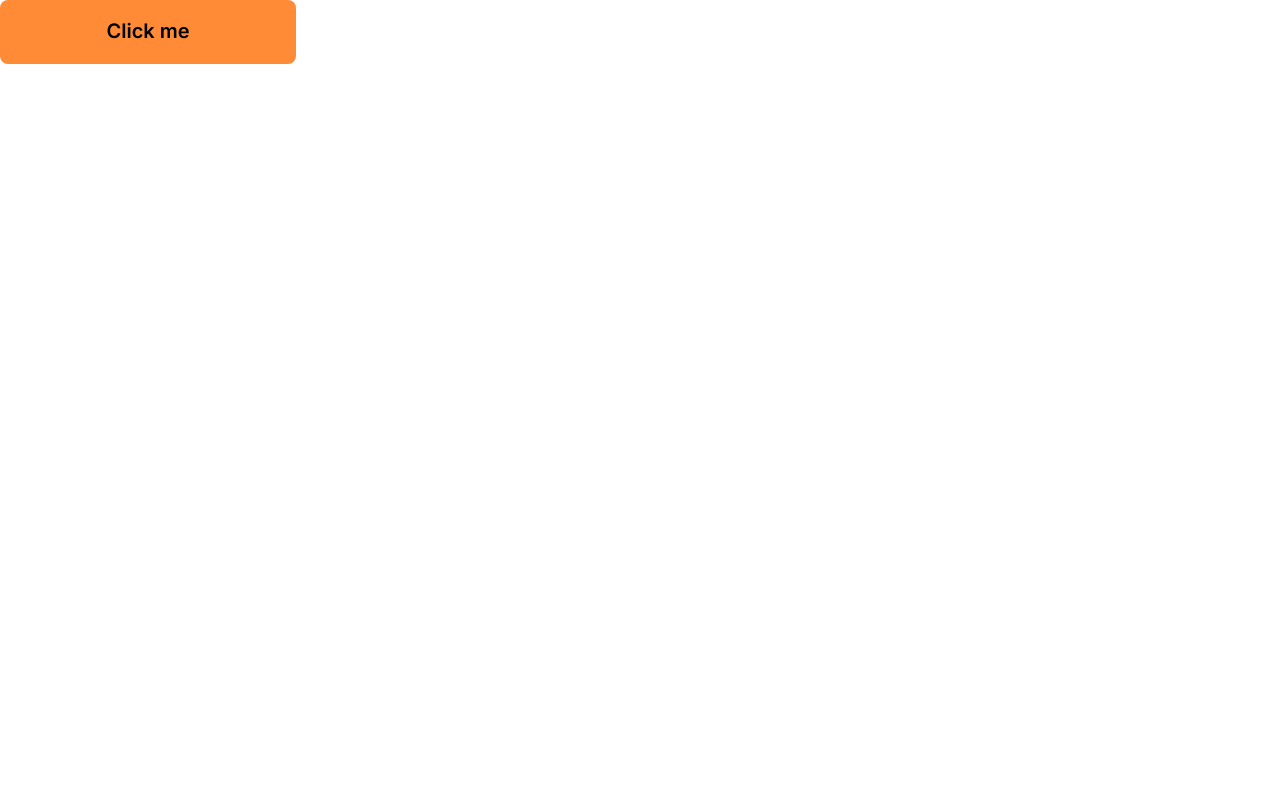
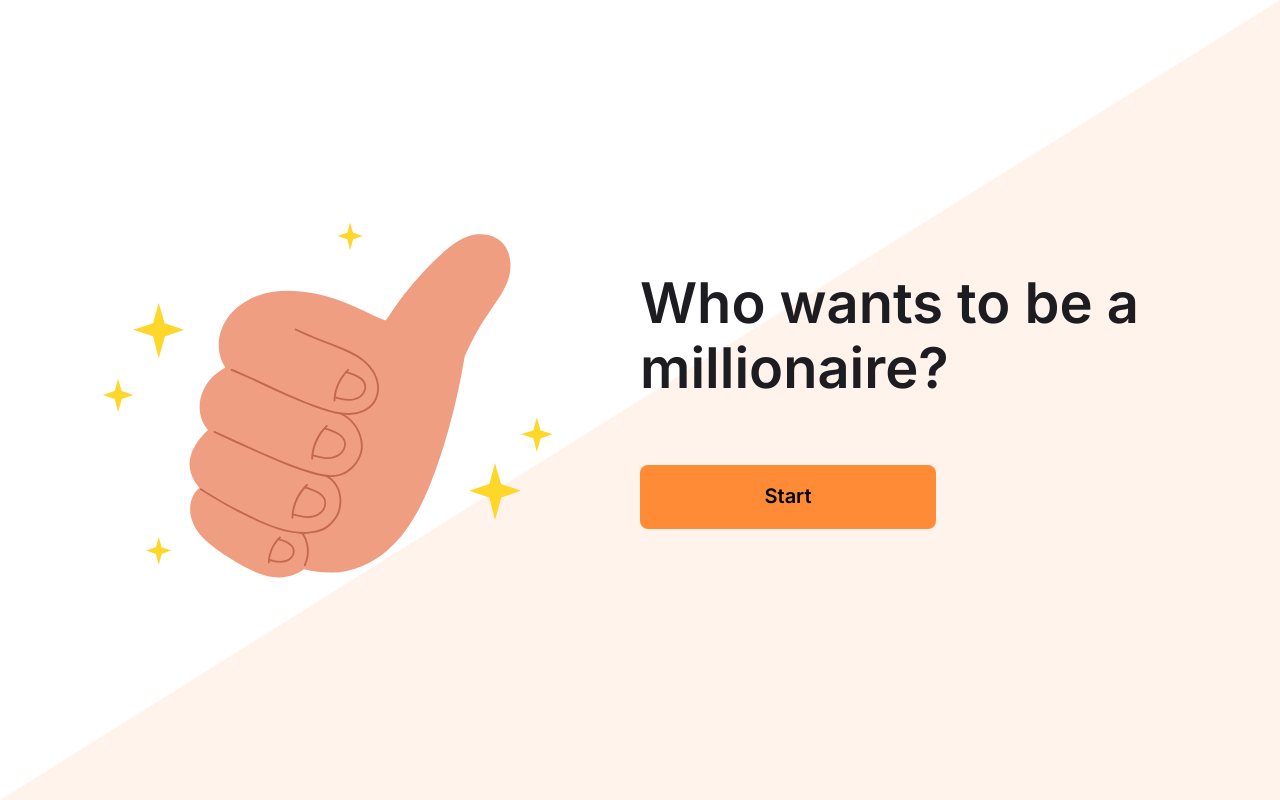
Before and after one commit to wwladislavv/WWBM, a Next.js app: page / in a window 1280 px wide. Built offline with nearby package versions, Linux system fonts and the light colour scheme.

Commit message:
add initial home page

```diff
--- a/src/app/components/button/index.tsx
+++ b/src/app/components/button/index.tsx
@@ -3,16 +3,20 @@ import type { ButtonHTMLAttributes } from 'react';
 import './style.css';
 
 type Props = ButtonHTMLAttributes<HTMLButtonElement> & {
-    onClick: () => void;
     text: string;
+    className?: string;
 };
 
-function Button({ onClick, text }: Props) {
+function Button({ text, className }: Props) {
     return (
-        <button className="button" type="button" onClick={onClick}>
+        <button className={`${className} button`} type="button">
             {text}
         </button>
     );
 }
 
+Button.defaultProps = {
+    className: '',
+};
+
 export default Button;
--- a/src/app/components/button/style.css
+++ b/src/app/components/button/style.css
@@ -1,4 +1,5 @@
 .button {
+    display: block;
     max-width: 288px;
     width: 100%;
     height: 48px;
--- a/src/app/globals.css
+++ b/src/app/globals.css
@@ -28,7 +28,13 @@ body {
     overflow-x: hidden;
 }
 
+html {
+    height: 100vh;
+    overflow-y: hidden;
+}
+
 body {
+    height: 100%;
     color: var(--color-black);
     background: var(--color-white);
 }
--- /dev/null
+++ b/src/app/page.module.css
@@ -0,0 +1,72 @@
+.home {
+    position: relative;
+    z-index: 1;
+    display: flex;
+    flex-direction: column;
+    align-items: center;
+    justify-content: center;
+    width: 100%;
+    height: 100%;
+
+    background: linear-gradient(
+        to bottom right,
+        var(--color-white),
+        var(--color-white) 50%,
+        var(--color-orange-lighter) 50%,
+        var(--color-orange-lighter)
+    );
+}
+
+.illustration {
+    position: relative;
+    z-index: 1;
+    width: 196.855px;
+    height: 155.461px;
+    margin: 18px 45.745px 18.539px 45.4px;
+}
+
+.content {
+}
+
+.title {
+    margin: 24px 0 102px 0;
+    font-size: 32px;
+    font-style: normal;
+    font-weight: 600;
+    line-height: 116%;
+    text-align: center;
+}
+
+.control {
+    margin: 0 auto;
+}
+
+@media screen and (min-width: 768px) {
+    .home {
+        flex-direction: row;
+    }
+
+    .illustration {
+        width: 451.609px;
+        height: 356.589px;
+        margin: 5.206px 86.591px 5.206px 85.8px;
+    }
+
+    .content {
+        max-width: 624px;
+        width: 100%;
+    }
+
+    .title {
+        margin: 0 0 64px 0;
+        font-size: 56px;
+        font-style: normal;
+        font-weight: 600;
+        line-height: 116%;
+        text-align: left;
+    }
+
+    .control {
+        margin: 0;
+    }
+}
--- a/src/app/page.tsx
+++ b/src/app/page.tsx
@@ -1,14 +1,24 @@
-'use client';
+import Image from 'next/image';
 
 import Button from 'components/button';
 
+import styles from './page.module.css';
+
 export default function Home() {
     return (
-        <Button
-            text="Click me"
-            onClick={() => {
-                console.log('clicked');
-            }}
-        />
+        <div className={styles.home}>
+            <div className={styles.illustration}>
+                <Image
+                    src="/main-illustration.svg"
+                    alt="Illustration thumb up"
+                    fill
+                />
+            </div>
+            <div className={styles.content}>
+                <h1 className={styles.title}>Who wants to be a millionaire?</h1>
+
+                <Button className={styles.control} text="Start" />
+            </div>
+        </div>
     );
 }
```
